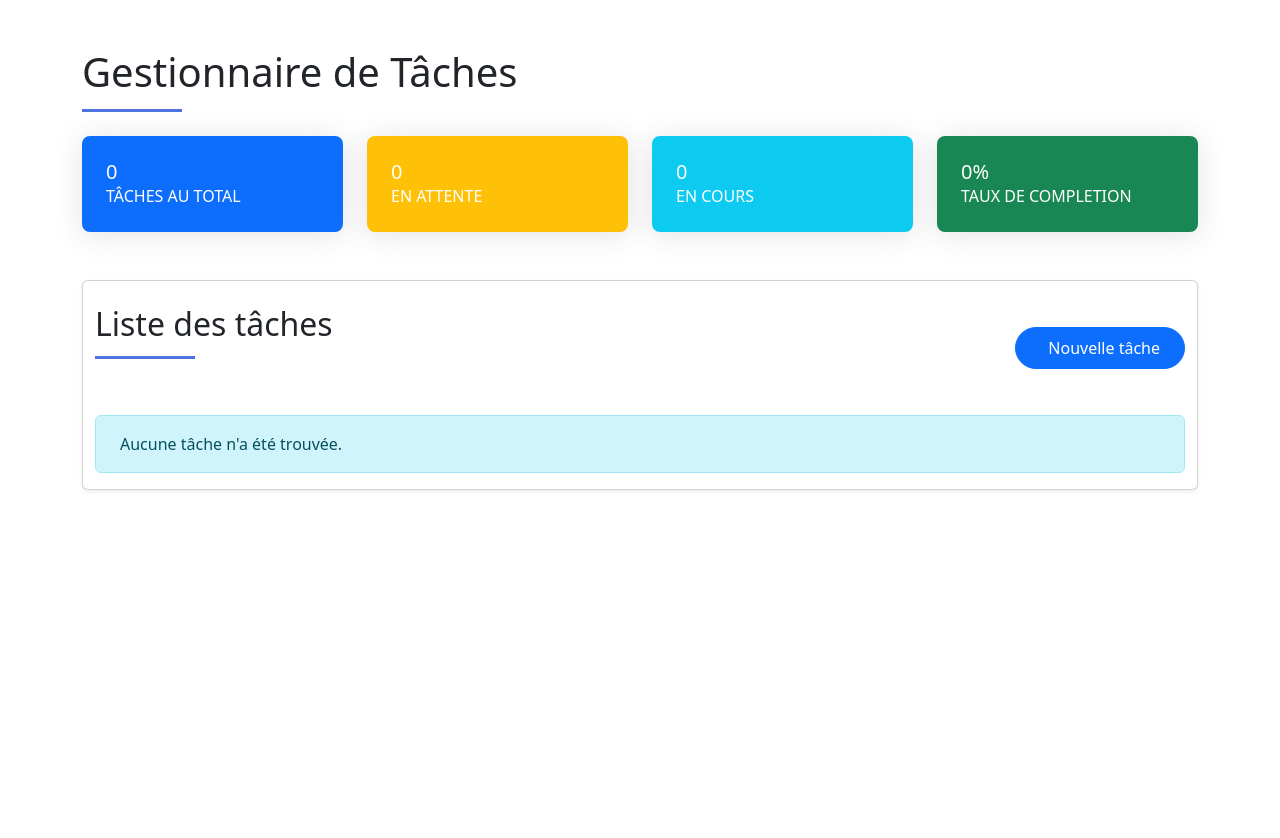
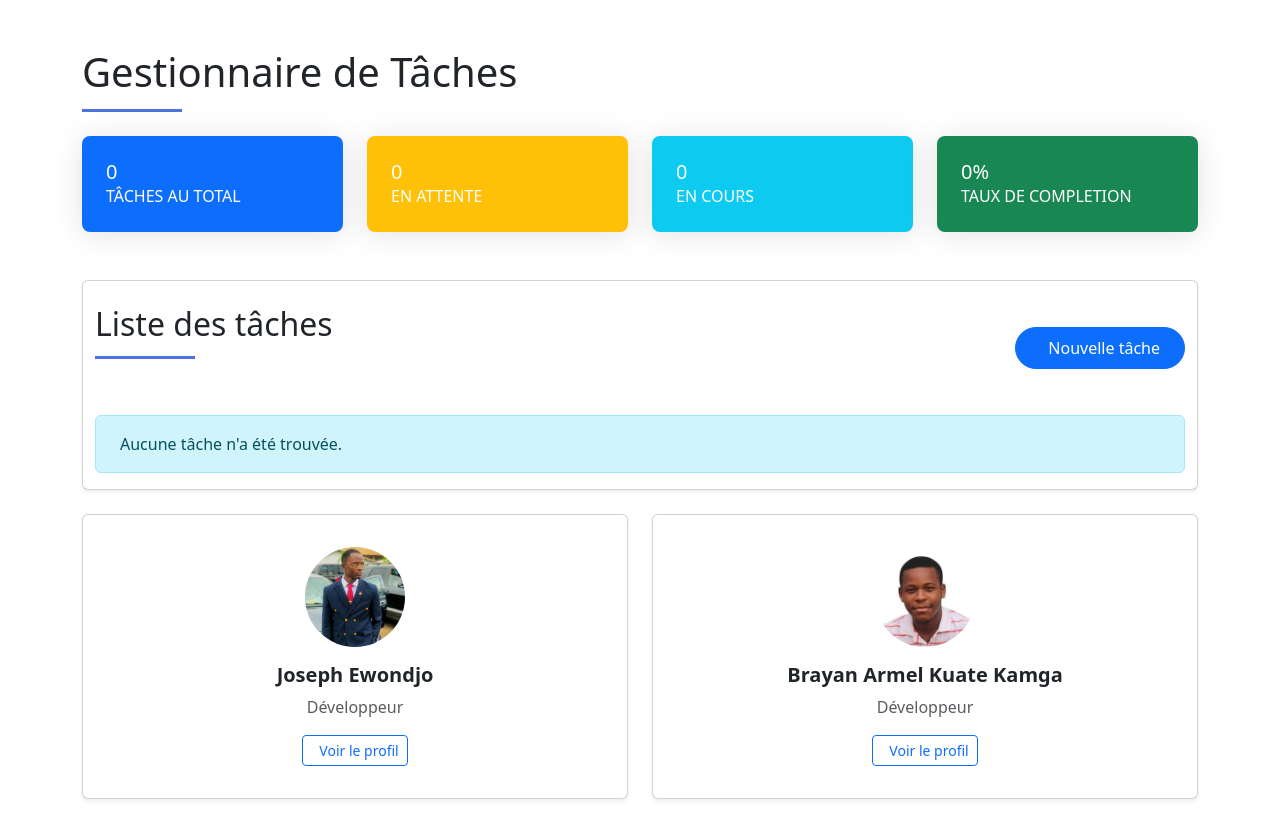
Before and after one commit to Popout-Studio-Dev/gestion-de-taches, a Next.js app: page / in a window 1280 px wide. Shown: the top 838 px of the page. Before the commit the page ends 800 px from the top, so only its background shows below. Built offline with nearby package versions, Linux system fonts and the light colour scheme.

Commit message:
Ajout des profil linkedin

```diff
--- a/src/pages/index.tsx
+++ b/src/pages/index.tsx
@@ -6,6 +6,7 @@ import { useRouter } from "next/navigation";
 import { TaskStatus, Task } from "../interfaces/task";
 import TaskList from "../pages/list_task";
 import Modal from "react-modal";
+import Image from "next/image";
 
 // Configuration de la modale pour être accessible
 Modal.setAppElement("#__next");
@@ -117,6 +118,67 @@ export default function Home() {
           <button onClick={closeDeleteModal} className="btn btn-secondary">Annuler</button>
         </div>
       </Modal>
+
+
+{/* Cartes LinkedIn */}
+<div className="row mt-4">
+  <div className="col-md-6">
+    <div className="card shadow-sm text-center p-3">
+      <div className="card-body">
+        <Image
+          src="/images/profile1.jpeg"
+          alt="Joseph Ewondjo"
+          width={100}
+          height={100}
+          className="rounded-circle mb-3"
+          style={{ objectFit: "cover" }}
+        />
+
+        <h5 className="card-title fw-bold">Joseph Ewondjo</h5>
+        <p className="text-muted">Développeur</p>
+
+        <a
+          href="https://www.linkedin.com/in/joseph-ewondjo"
+          target="_blank"
+          rel="noopener noreferrer"
+          className="btn btn-outline-primary btn-sm"
+        >
+          <i className="fab fa-linkedin me-2"></i>Voir le profil
+        </a>
+      </div>
+    </div>
+  </div>
+
+  <div className="col-md-6">
+    <div className="card shadow-sm text-center p-3">
+      <div className="card-body">
+        <Image
+          src="/images/profile2.jpeg"
+          alt="Brayan Armel Kuate Kamga"
+          width={100}
+          height={100}
+          className="rounded-circle mb-3"
+          style={{ objectFit: "cover" }}
+        />
+
+        <h5 className="card-title fw-bold">Brayan Armel Kuate Kamga</h5>
+        <p className="text-muted">Développeur</p>
+
+        <a
+          href="https://www.linkedin.com/in/brayan-armel-kuate-kamga-244a24184/"
+          target="_blank"
+          rel="noopener noreferrer"
+          className="btn btn-outline-primary btn-sm"
+        >
+          <i className="fab fa-linkedin me-2"></i>Voir le profil
+        </a>
+      </div>
+    </div>
+  </div>
+</div>
+
+
+
     </div>
   );
 }
```
Also changed, not shown: public/images/profile1.jpeg (added), public/images/profile2.jpeg (added).
